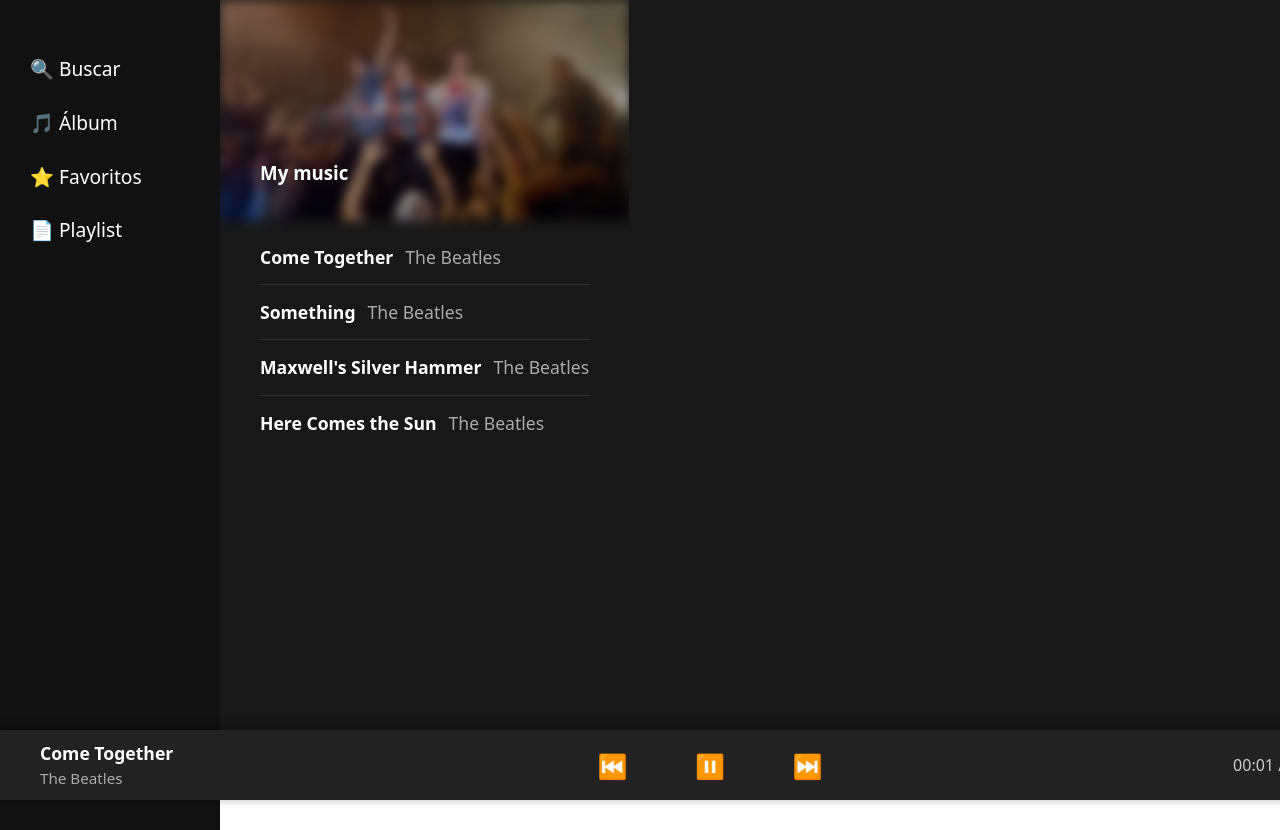
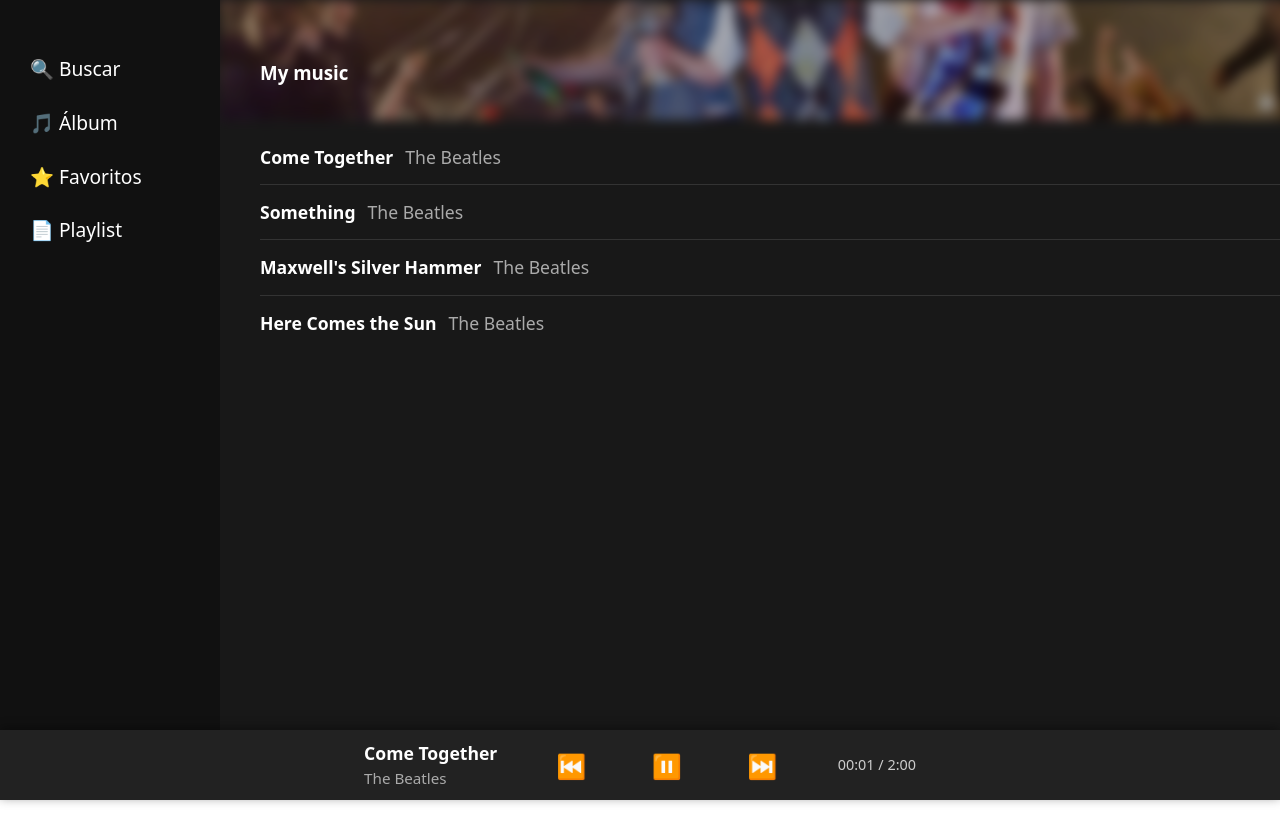
Before and after one commit to thisisjose/AppReactMusica, a React (Vite) app: page / in a window 1280 px wide. After the commit the page ends 800 px from the top, so only its background shows below. Built offline with nearby package versions, Linux system fonts and the light colour scheme.

Commit message:
Meter la API

```diff
--- a/src/styles/style.css
+++ b/src/styles/style.css
@@ -4,6 +4,18 @@ body {
   min-height: 100vh;
   background: #181818;
 }
+
+*,
+*::before,
+*::after {
+  box-sizing: border-box;
+}
+
+body, html {
+  overflow-x: hidden;
+}
+
+
 
 .contenedor-principal {
   display: flex;
@@ -39,17 +51,20 @@ body {
   background: transparent;
   overflow: auto;
   min-height: 100vh;
+  width: 100vw; /* Añade esto */
 }
 
 .seccion-fondo {
-  width: 100%;
-  height: 220px;
+  width: 100%;  /* no 100vw */
+  height: 120px;
   position: relative;
   z-index: 1;
   margin-left: 0;
+  left: 0;
 }
+
 .fondo-difuminado {
-  width: 100%;
+  width: 100%;  /* no 100vw */
   height: 100%;
   object-fit: cover;
   filter: blur(6px) brightness(0.7);
@@ -59,12 +74,13 @@ body {
 .mis-canciones {
   position: relative;
   z-index: 2;
-  margin-top: -120px; /* Sube la lista sobre el banner */
-  padding: 40px 40px 0 40px;
+  margin-top: -120px;
+  padding: 40px;
   background: none;
   color: #fff;
+  width: 100%;  /* no 100vw */
+  box-sizing: border-box;
 }
-
 
 .lista-musica {
   list-style: none;
@@ -86,6 +102,7 @@ body {
 .lista-musica li:last-child {
   border-bottom: none;
 }
+
 .barra-music {
   position: fixed;
   left: 0;
@@ -96,17 +113,25 @@ body {
   color: #fff;
   display: flex;
   align-items: center;
-  justify-content: space-between;
-  padding: 0 40px;
+  justify-content: center; /* centrar todo horizontalmente */
+  gap: 30px; /* espacio entre los grupos */
+  padding: 0 20px;
   box-shadow: 0 -2px 10px rgba(0,0,0,0.4);
   z-index: 100;
 }
 
+
+
 .info-cancion {
   display: flex;
   flex-direction: column;
-  min-width: 180px;
+  /* min-width: 180px; */  /* eliminar o comentar */
+  max-width: 200px;  /* opcional, para limitar ancho máximo */
+  white-space: nowrap; /* evitar que el texto haga salto de línea */
+  overflow: hidden;
+  text-overflow: ellipsis;
 }
+
 
 .titulo-cancion {
   font-weight: bold;
@@ -121,7 +146,7 @@ body {
 .controles {
   display: flex;
   align-items: center;
-  gap: 10px;
+  gap: 8px; /* menos espacio que antes */
 }
 
 .btn {
@@ -133,11 +158,12 @@ body {
 }
 
 .progreso-tiempo {
-  min-width: 120px;
+  min-width: 80px; /* antes 120px */
   text-align: right;
-  font-size: 1em;
+  font-size: 0.9em;
   color: #ccc;
 }
+
 
 @media (max-width: 900px) {
   .barra-lateral {
```
